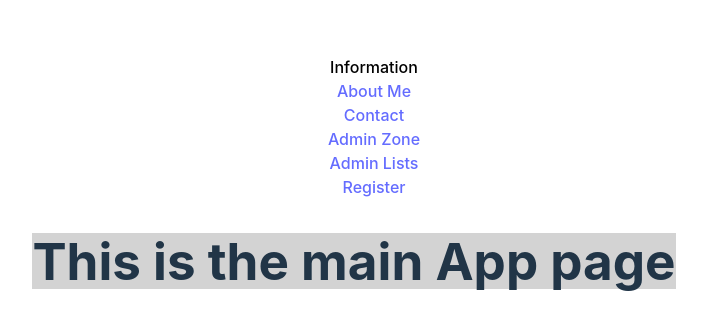
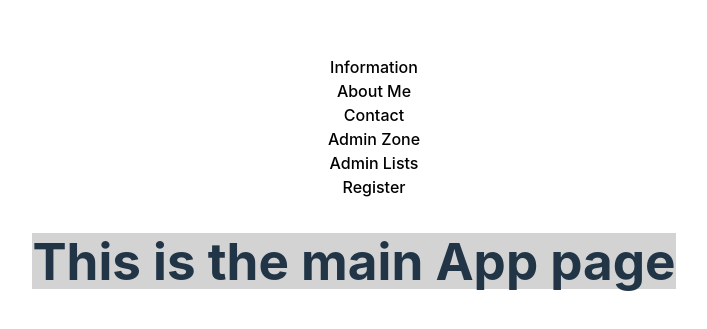
Before and after one commit to gustavogmv/gmv2-tecnofor-react, a React (Vite) app in the folder rutas/: page / in a window 1280 px wide. Shown: the part 219-548 px from the top of the page, without its empty margins (286-993 px from the left). Built offline with nearby package versions, Linux system fonts and the light colour scheme.

Commit message:
day04, [rutas] use browser-router: extract style method to avoid clutter code

```diff
--- a/rutas/src/components/NavBar.tsx
+++ b/rutas/src/components/NavBar.tsx
@@ -13,11 +13,11 @@ const NavBar = () => {
             {/*</li>*/} {/*----> NEVER, NEVER do this*/}
             <li><NavLink to={"/info"}
                          style={isActiveLink}>Information</NavLink></li>
-            <li><Link to={"/about"}>About Me</Link></li>
-            <li><Link to={"/contact"}>Contact</Link></li>
-            <li><Link to={"/admin"}>Admin Zone</Link></li>
-            <li><Link to={"/admin/lists"}>Admin Lists</Link></li>
-            <li><Link to={"/register"}>Register</Link></li>
+            <li><NavLink to={"/about"} style={isActiveLink}>About Me</NavLink></li>
+            <li><NavLink to={"/contact"} style={isActiveLink}>Contact</NavLink></li>
+            <li><NavLink to={"/admin"} style={isActiveLink}>Admin Zone</NavLink></li>
+            <li><NavLink to={"/admin/lists"} style={isActiveLink}>Admin Lists</NavLink></li>
+            <li><NavLink to={"/register"} style={isActiveLink}>Register</NavLink></li>
         </ul>
     </nav>
 }
```
